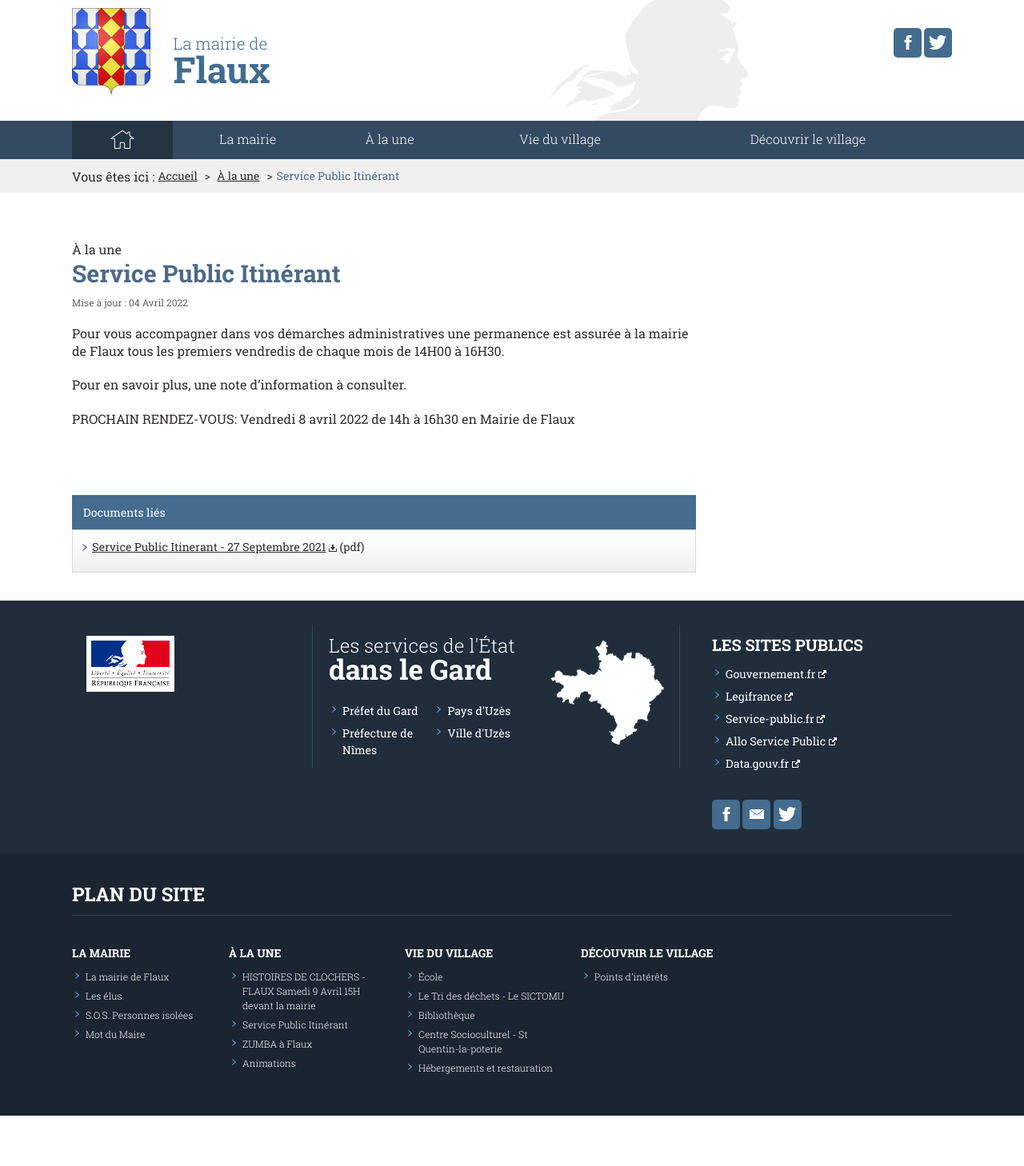
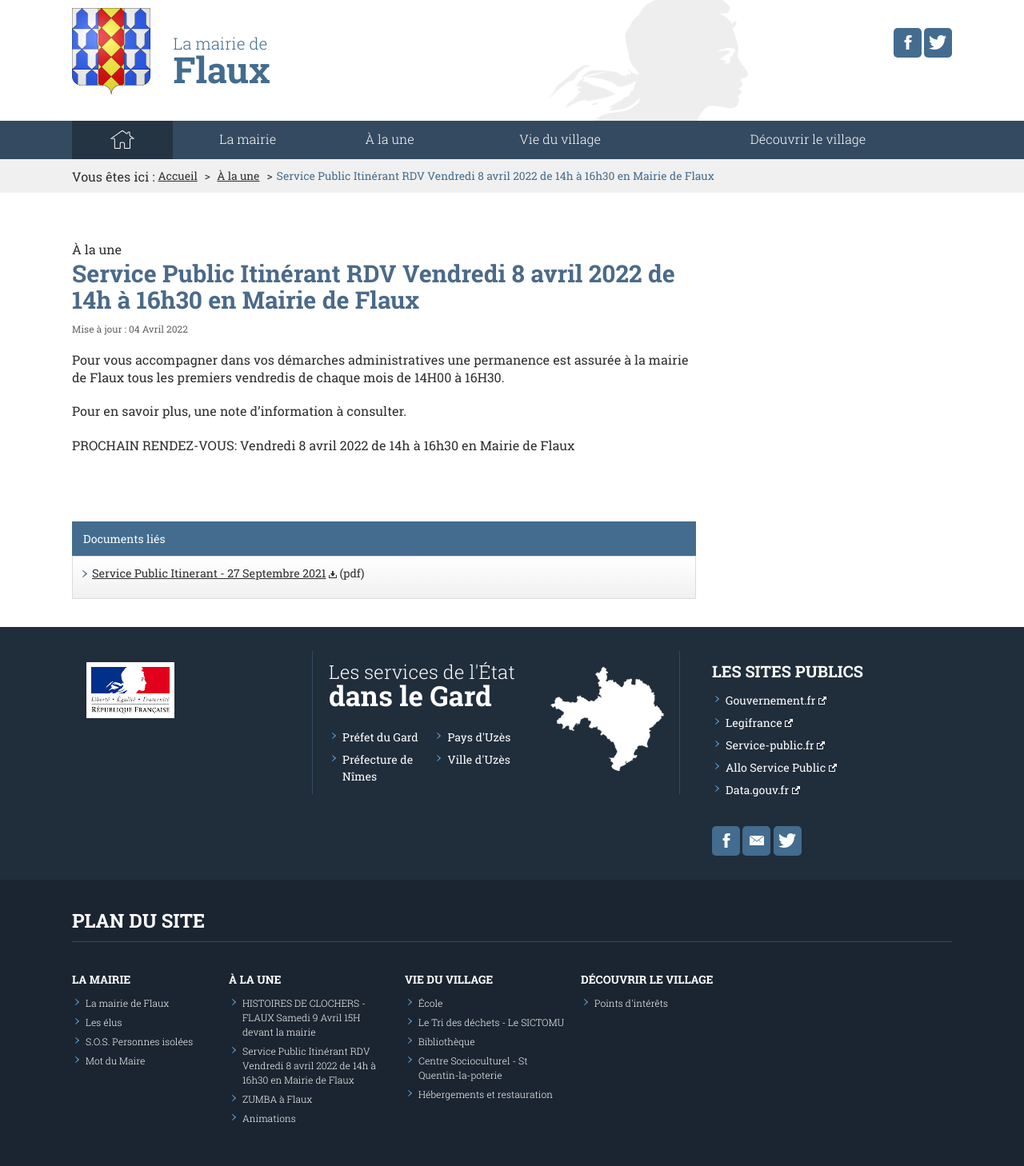
Before and after one commit to Flaux-Village/flaux-village.github.io, a Jekyll site: the page built from _actualites/servicepublicitinerant.md, in a window 1280 px wide. Shown: the whole page at 80% size. Built offline with Jekyll 4.4.1, drawn with Linux system fonts in a browser that asks for light colours; before the commit the page ends 1395 px from its top, so only the background shows below that.

Commit message:
Update servicepublicitinerant.md

```diff
--- a/_actualites/servicepublicitinerant.md
+++ b/_actualites/servicepublicitinerant.md
@@ -3,7 +3,7 @@ layout: page
 titre: Actualités | Service Public Itinérant
 description: Portail du village de Flaux
 keywords: mairie, commune, flaux, gard, actualités
-titre_page: Service Public Itinérant
+titre_page: Service Public Itinérant RDV Vendredi 8 avril 2022 de 14h à 16h30 en Mairie de Flaux
 section: À la une
 addresse_section: /actualites.html
 date_texte: 04 Avril 2022
```
